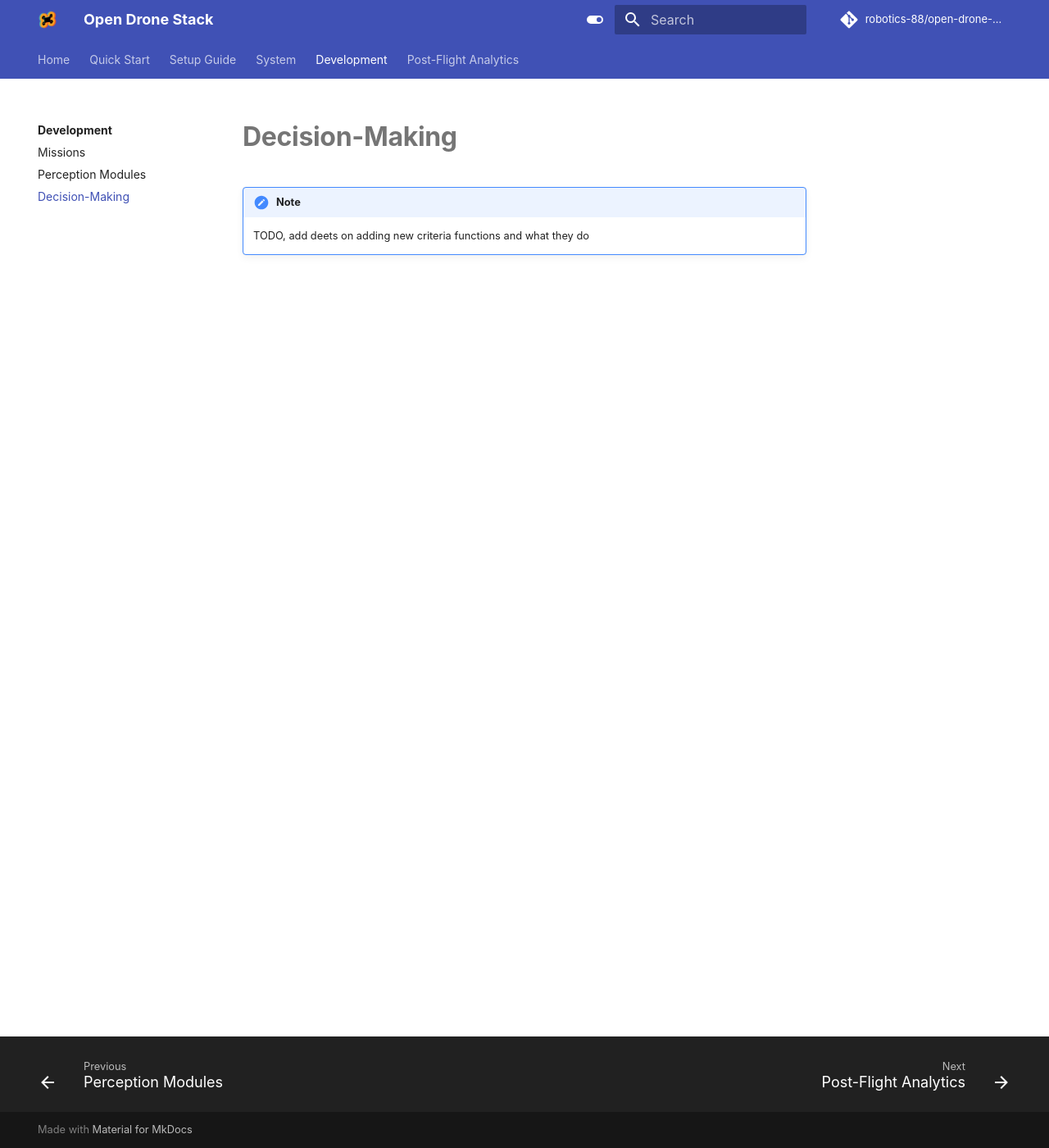
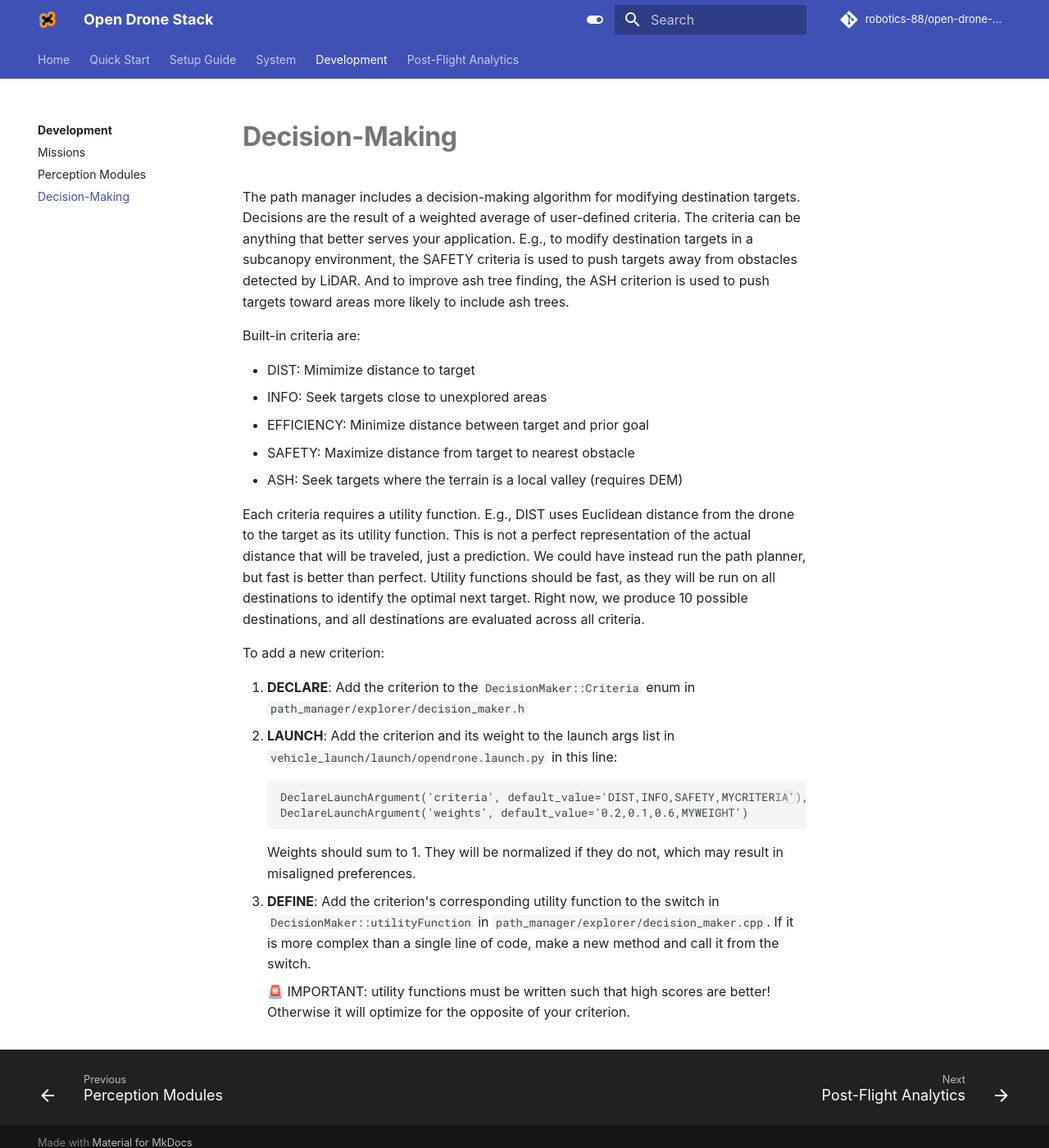
Before and after one commit to robotics-88/open-drone-docs, an MkDocs documentation site: the page built from docs/development/decisionmaking.md, in a window 1280 px wide and 1400 px high. Shown: the whole window at 82% size. Built offline with MkDocs 1.6.1 and Material for MkDocs 9.7.7, drawn with Linux system fonts in a browser that asks for light colours; some web fonts are replaced; comment, search, counter and statistics services are not loaded.

Commit message:
Filled in dev guidelines for adding new decision criteria

````diff
--- a/docs/development/decisionmaking.md
+++ b/docs/development/decisionmaking.md
@@ -1,4 +1,29 @@
 # Decision-Making
 
-!!! note
-    TODO, add deets on adding new criteria functions and what they do
+The path manager includes a decision-making algorithm for modifying destination targets. Decisions are the result of a weighted average of user-defined criteria. The criteria can be anything that better serves your application. E.g., to modify destination targets in a subcanopy environment, the SAFETY criteria is used to push targets away from obstacles detected by LiDAR. And to improve ash tree finding, the ASH criterion is used to push targets toward areas more likely to include ash trees.
+
+Built-in criteria are:
+
+* DIST: Mimimize distance to target
+* INFO: Seek targets close to unexplored areas
+* EFFICIENCY: Minimize distance between target and prior goal
+* SAFETY: Maximize distance from target to nearest obstacle
+* ASH: Seek targets where the terrain is a local valley (requires DEM)
+
+Each criteria requires a utility function. E.g., DIST uses Euclidean distance from the drone to the target as its utility function. This is not a perfect representation of the actual distance that will be traveled, just a prediction. We could have instead run the path planner, but fast is better than perfect. Utility functions should be fast, as they will be run on all destinations to identify the optimal next target. Right now, we produce 10 possible destinations, and all destinations are evaluated across all criteria.
+
+To add a new criterion:
+
+1. **DECLARE**: Add the criterion to the `DecisionMaker::Criteria` enum in `path_manager/explorer/decision_maker.h`
+2. **LAUNCH**: Add the criterion and its weight to the launch args list in `vehicle_launch/launch/opendrone.launch.py` in this line:
+
+    ```xml
+    DeclareLaunchArgument('criteria', default_value='DIST,INFO,SAFETY,MYCRITERIA'),
+    DeclareLaunchArgument('weights', default_value='0.2,0.1,0.6,MYWEIGHT')
+    ```
+
+    Weights should sum to 1. They will be normalized if they do not, which may result in misaligned preferences.
+
+3. **DEFINE**: Add the criterion's corresponding utility function to the switch in `DecisionMaker::utilityFunction` in `path_manager/explorer/decision_maker.cpp`. If it is more complex than a single line of code, make a new method and call it from the switch.
+
+    🚨 IMPORTANT: utility functions must be written such that high scores are better! Otherwise it will optimize for the opposite of your criterion.
````
